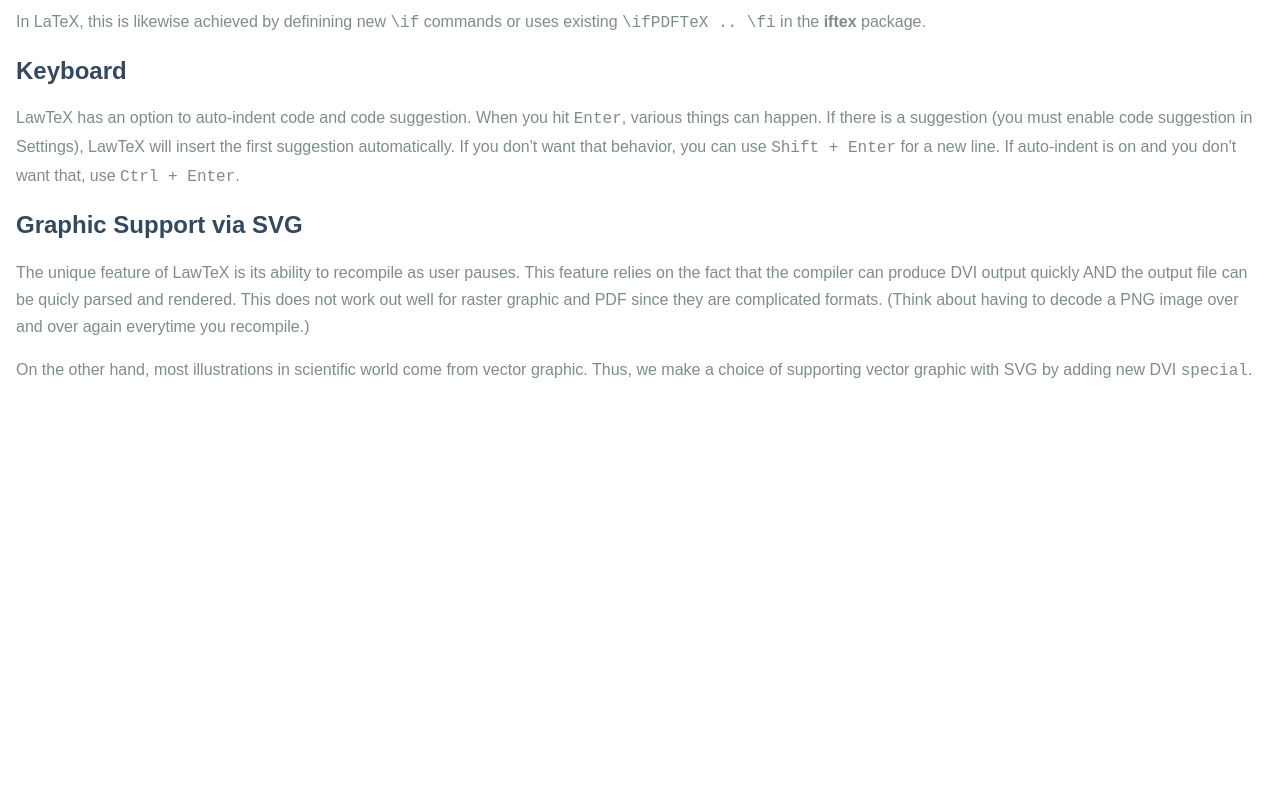
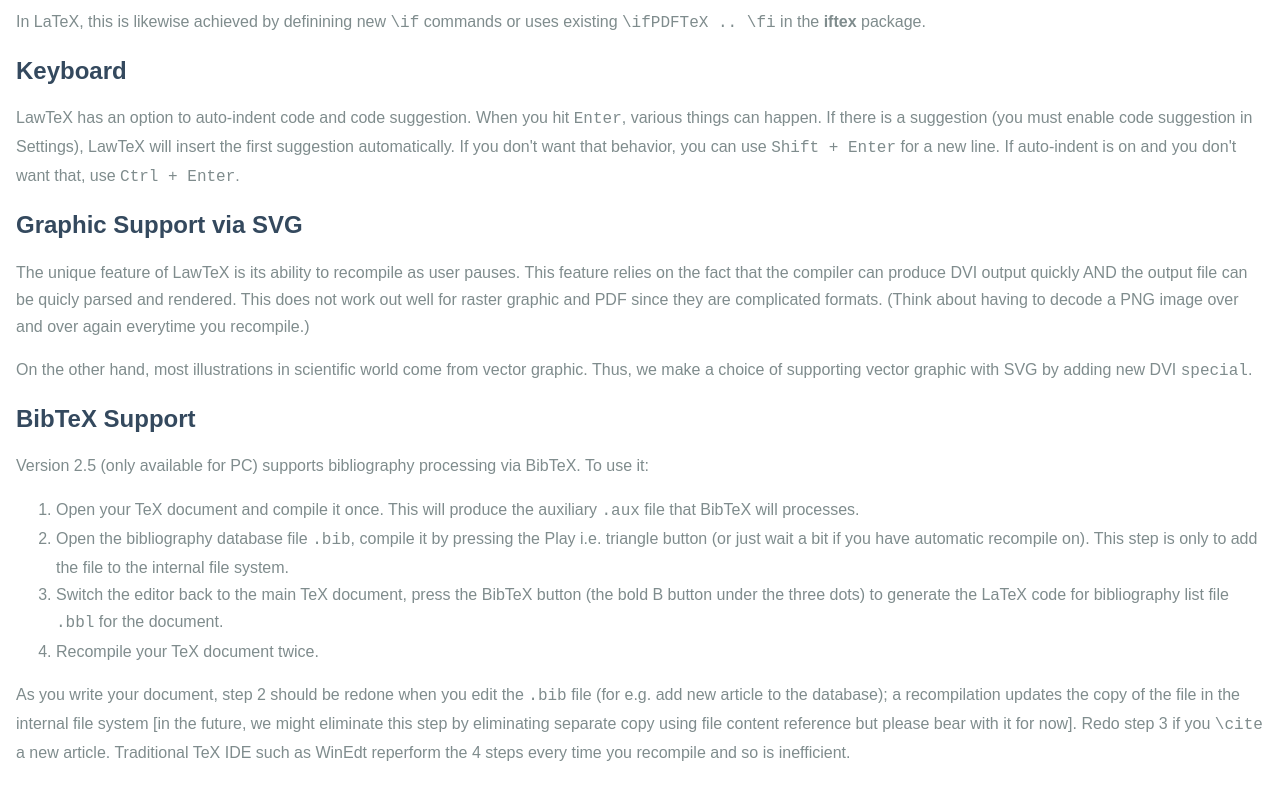
Before and after one commit to light-tech/light-tech.github.io, a plain HTML site: page lawtex.html in a window 1280 px wide. Shown: the part 743-1543 px from the top of the page. Before the commit the page ends 1192 px from the top, so only its background shows below. Drawn offline with Linux system fonts and the light colour scheme.

Commit message:
Add BibTeX usage instruction

```diff
--- a/lawtex.html
+++ b/lawtex.html
@@ -84,6 +84,18 @@
 
 		<p>On the other hand, most illustrations in scientific world come from vector graphic. Thus, we make a choice of
 		supporting vector graphic with SVG by adding new DVI <code>special</code>.</p>
+
+		<h2>BibTeX Support</h2>
+
+		<p>Version 2.5 (only available for PC) supports bibliography processing via BibTeX. To use it:</p>
+<ol>
+  <li>Open your TeX document and compile it once. This will produce the auxiliary <code>.aux</code> file that BibTeX will processes.</li>
+  <li>Open the bibliography database file <code>.bib</code>, compile it by pressing the Play i.e. triangle button (or just wait a bit if you have automatic recompile on). This step is only to add the file to the internal file system.</li>
+  <li>Switch the editor back to the main TeX document, press the BibTeX button (the bold B button under the three dots) to generate the LaTeX code for bibliography list file <code>.bbl</code> for the document.</li>
+  <li>Recompile your TeX document twice.</li>
+</ol>
+
+		<p>As you write your document, step 2 should be redone when you edit the <code>.bib</code> file (for e.g. add new article to the database); a recompilation updates the copy of the file in the internal file system [in the future, we might eliminate this step by eliminating separate copy using file content reference but please bear with it for now]. Redo step 3 if you <code>\cite</code> a new article. Traditional TeX IDE such as WinEdt reperform the 4 steps every time you recompile and so is inefficient.</p>
 
         <!--<div class="pure-g">
             <div class="l-box pure-u-1 pure-u-md-1-2 pure-u-lg-1-4">
```
